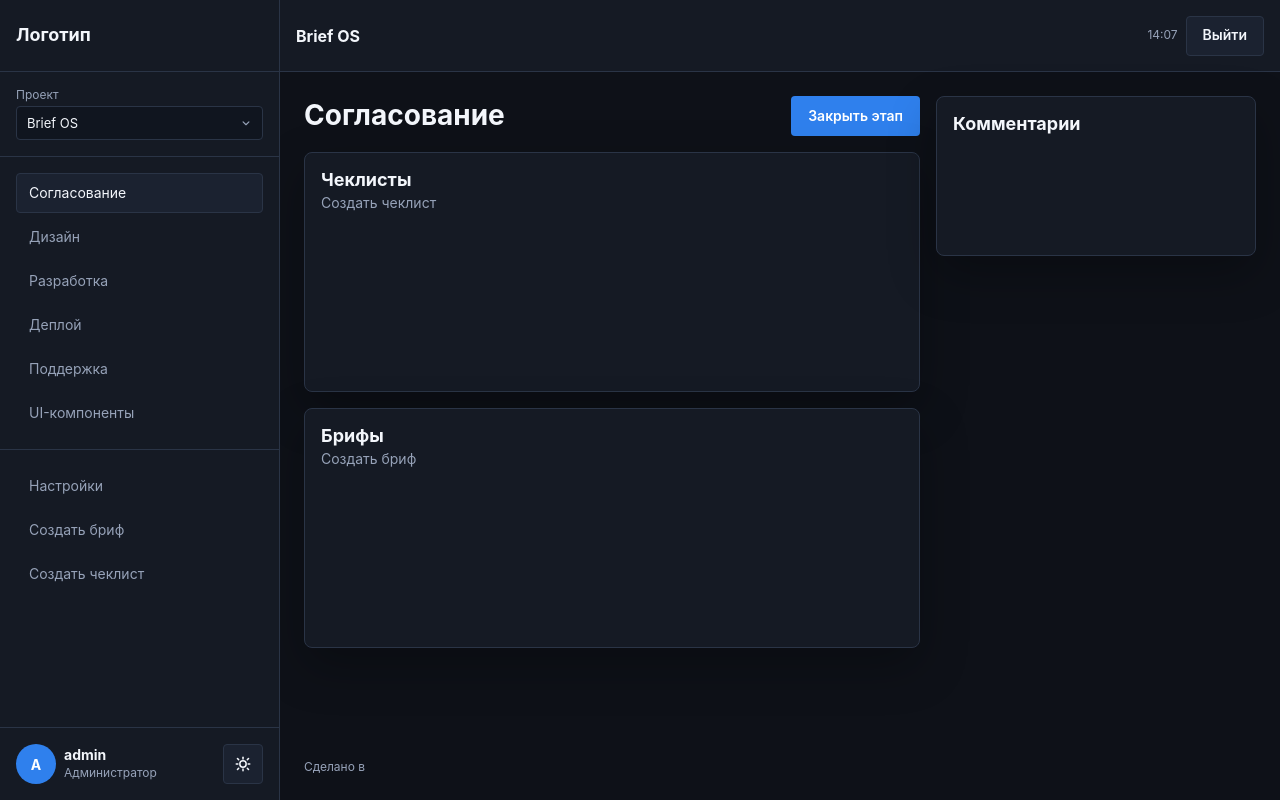
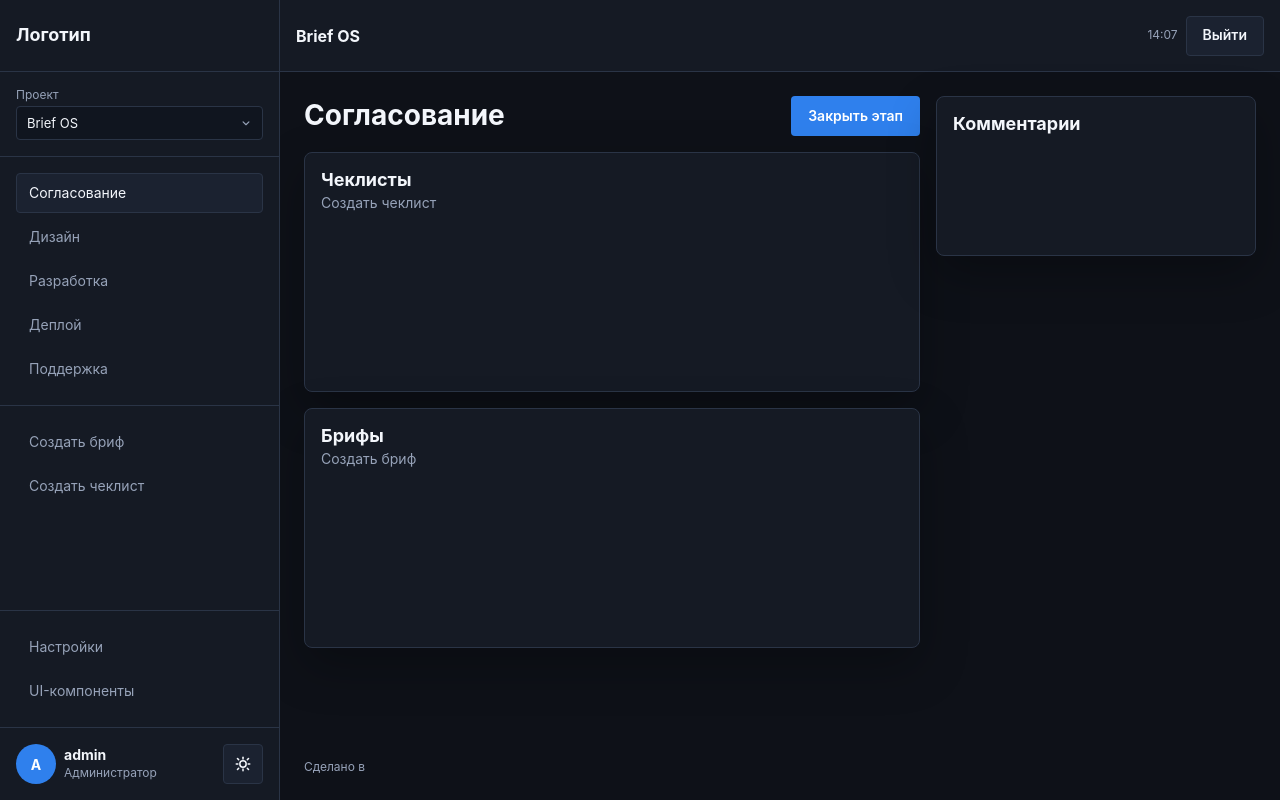
Before and after one commit to YuriyBevov/briefing-app, a Nuxt app: page / in a window 1280 px wide. Built offline with nearby package versions, Linux system fonts and the light colour scheme.

Commit message:
Group sidebar menus

```diff
--- a/app/assets/styles/components/_sidebar.scss
+++ b/app/assets/styles/components/_sidebar.scss
@@ -14,6 +14,7 @@
   &__content {
     display: grid;
     align-content: start;
+    grid-template-rows: auto auto auto 1fr;
   }
 
   &__project {
@@ -26,7 +27,13 @@
     padding: var(--space-md);
   }
 
-  &__nav--bottom {
+  &__nav--create {
+    padding-top: var(--space-md);
+    border-top: 1px solid var(--color-border);
+  }
+
+  &__nav--utility {
+    align-self: end;
     padding-top: var(--space-md);
     border-top: 1px solid var(--color-border);
   }
--- a/app/components/Sidebar.vue
+++ b/app/components/Sidebar.vue
@@ -4,23 +4,22 @@ const mainMenu = [
   { title: 'Дизайн', to: '/design' },
   { title: 'Разработка', to: '/development' },
   { title: 'Деплой', to: '/deploy' },
-  { title: 'Поддержка', to: '/support' },
-  { title: 'UI-компоненты', to: '/ui-components' }
+  { title: 'Поддержка', to: '/support' }
 ]
 
 const { openCreationModal } = useCreationModal()
 
-const bottomMenu = [
-  { title: 'Настройки', action: null },
+const createMenu = [
   { title: 'Создать бриф', action: 'brief' as const },
   { title: 'Создать чеклист', action: 'checklist' as const }
 ]
 
-const handleBottomAction = (action: (typeof bottomMenu)[number]['action']) => {
-  if (!action) {
-    return
-  }
+const utilityMenu = [
+  { title: 'Настройки', to: null },
+  { title: 'UI-компоненты', to: '/ui-components' }
+]
 
+const handleCreateAction = (action: (typeof createMenu)[number]['action']) => {
   openCreationModal(action)
 }
 </script>
@@ -44,12 +43,21 @@ const handleBottomAction = (action: (typeof bottomMenu)[number]['action']) => {
         </ul>
       </nav>
 
-      <nav class="sidebar__nav sidebar__nav--bottom" aria-label="Нижнее меню">
+      <nav class="sidebar__nav sidebar__nav--create" aria-label="Создание">
         <ul class="sidebar__list">
-          <li v-for="item in bottomMenu" :key="item.title" class="sidebar__item">
-            <button class="sidebar__link" type="button" @click="handleBottomAction(item.action)">
+          <li v-for="item in createMenu" :key="item.title" class="sidebar__item">
+            <button class="sidebar__link" type="button" @click="handleCreateAction(item.action)">
               {{ item.title }}
             </button>
+          </li>
+        </ul>
+      </nav>
+
+      <nav class="sidebar__nav sidebar__nav--utility" aria-label="Настройки">
+        <ul class="sidebar__list">
+          <li v-for="item in utilityMenu" :key="item.title" class="sidebar__item">
+            <NuxtLink v-if="item.to" class="sidebar__link" :to="item.to">{{ item.title }}</NuxtLink>
+            <button v-else class="sidebar__link" type="button">{{ item.title }}</button>
           </li>
         </ul>
       </nav>
--- a/app/pages/ui-components.vue
+++ b/app/pages/ui-components.vue
@@ -560,6 +560,26 @@ const tableRows = [
                     </li>
                   </ul>
                 </nav>
+                <nav class="sidebar__nav sidebar__nav--create" aria-label="Демо создание">
+                  <ul class="sidebar__list">
+                    <li class="sidebar__item">
+                      <button class="sidebar__link" type="button">Создать бриф</button>
+                    </li>
+                    <li class="sidebar__item">
+                      <button class="sidebar__link" type="button">Создать чеклист</button>
+                    </li>
+                  </ul>
+                </nav>
+                <nav class="sidebar__nav sidebar__nav--utility" aria-label="Демо настройки">
+                  <ul class="sidebar__list">
+                    <li class="sidebar__item">
+                      <button class="sidebar__link" type="button">Настройки</button>
+                    </li>
+                    <li class="sidebar__item">
+                      <a class="sidebar__link" href="/ui-components">UI-компоненты</a>
+                    </li>
+                  </ul>
+                </nav>
               </div>
               <div class="sidebar__footer">
                 <div class="user-menu">
```
Also changed, not shown: 1 other file (tests, documents, lock files or other folders).
